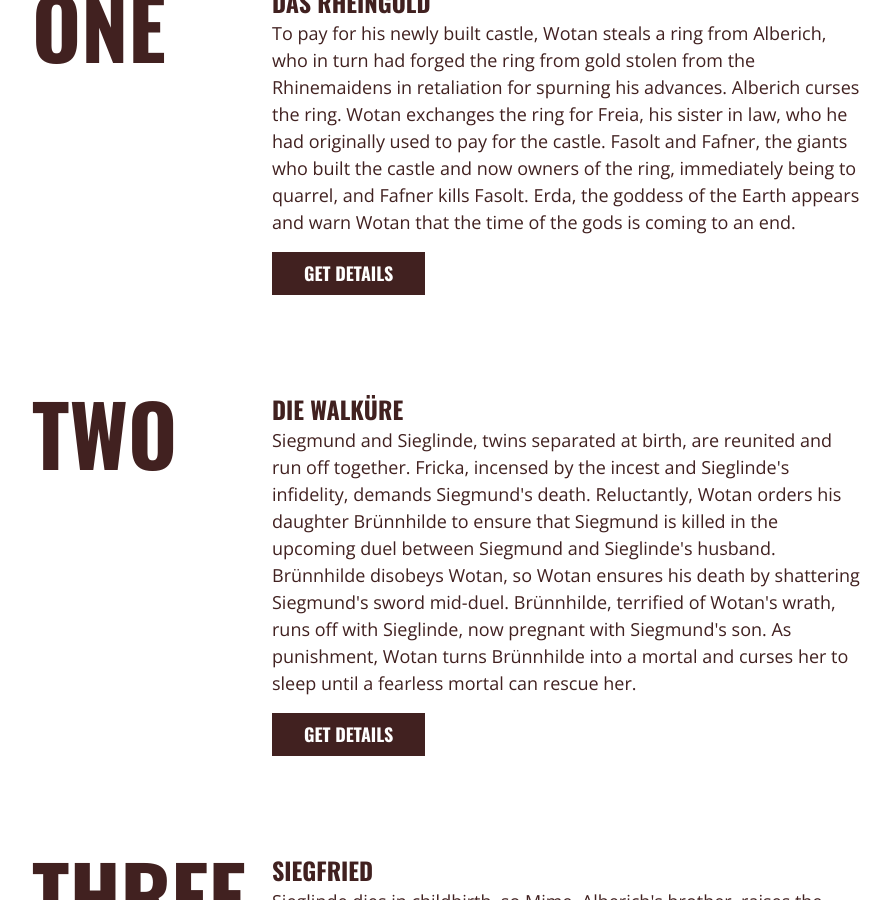
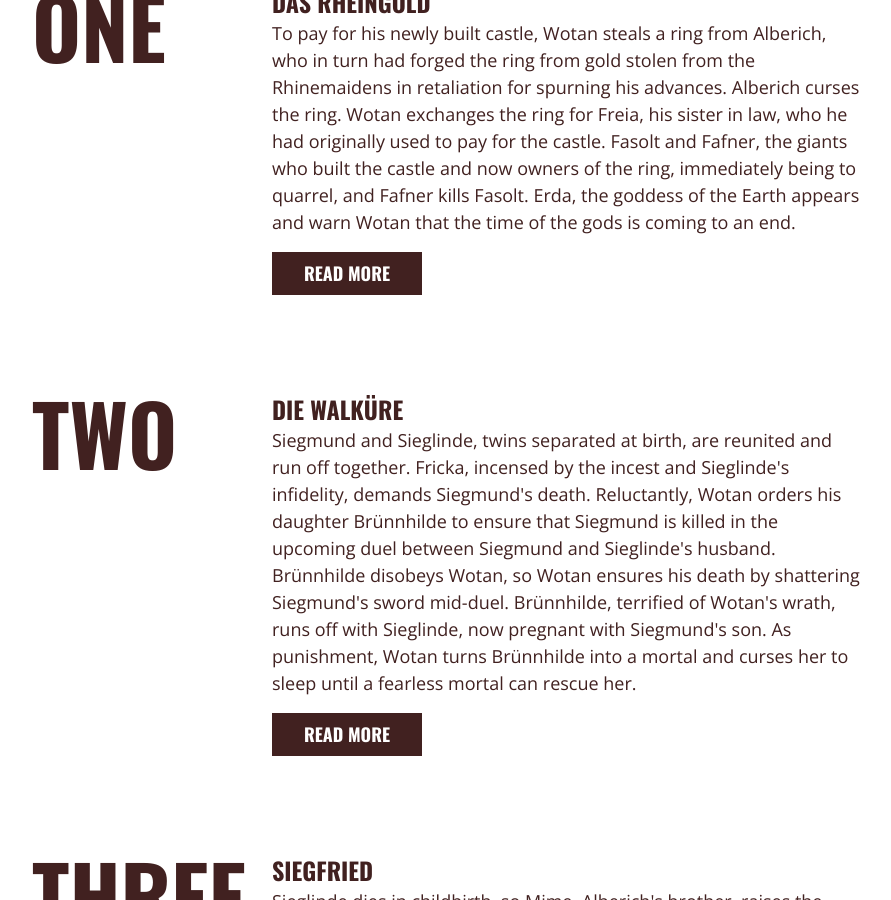
Before and after one commit to mattsugihara/ring-cycle, a Jekyll site: the page built from index.html, in a window 1280 px wide and 900 px high, scrolled down 1218 px. Shown: the whole window, without its empty margins (192-1083 px from the left). Built offline with Jekyll 4.4.1, drawn with Linux system fonts in a browser that asks for light colours; some of the changed text lies outside the part shown.

```diff
--- a/index.html
+++ b/index.html
@@ -17,7 +17,7 @@ layout: boilerplate
       <p>
         {{ post.synopsis }}
       </p>
-      <div class="button">Get details</div>
+      <div class="button">read more</div>
     </div>
   </a>
 
@@ -27,17 +27,17 @@ layout: boilerplate
   <p>
     There’s a bunch of them. Many of them are gods, some of them are humans, and others are something else.
   </p>
-  <a href="{{ site.baseurl }}/characters/" class="button">Get details</a>
+  <a href="{{ site.baseurl }}/characters/" class="button">read more</a>
 
   <h2>Leitmotifs</h2>
   <p>
     Wagner boilerplateally invented the idea of music representing characters, actions, or concepts. Scholars have identified about a hundred of them.
   </p>
-  <a href="{{ site.baseurl }}/leitmotifs/" class="button">Get details</a>
+  <a href="{{ site.baseurl }}/leitmotifs/" class="button">read more</a>
 
   <h2>Context</h2>
   <p>
     There’s no getting around the fact that Hitler loved The Ring, and that Wagner is on record saying that jews are terrible. On the other hand, the only competent characters in The Ring are women, ideas of traditional masculinity is pretty well skewered, and the very notion of capitalism is called into question. So, it’s complicated. Let’s explore that.
   </p>
-  <a href="{{ site.baseurl }}/context/" class="button">Get details</a>
+  <a href="{{ site.baseurl }}/context/" class="button">read more</a>
 </div>
```
Also changed, not shown: synopses/index.html (+10 -1 lines).
